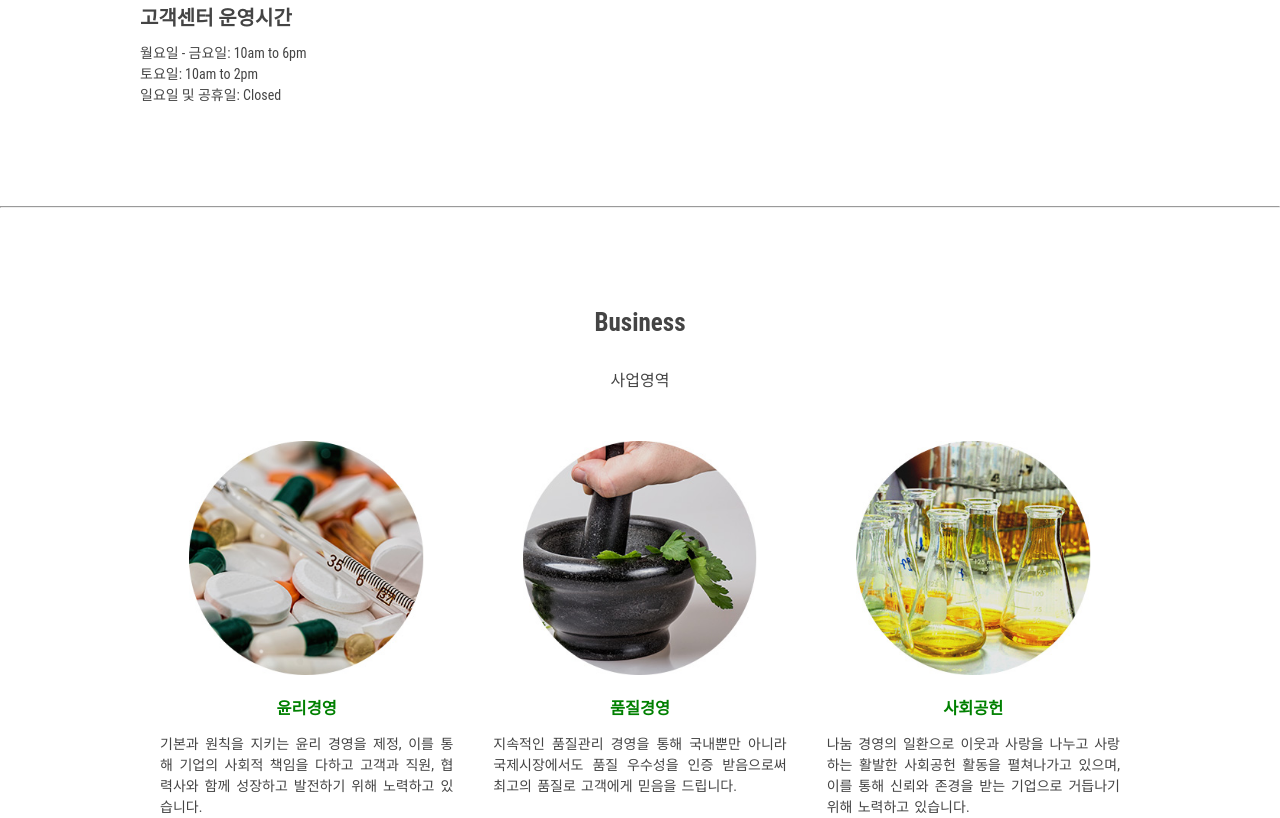
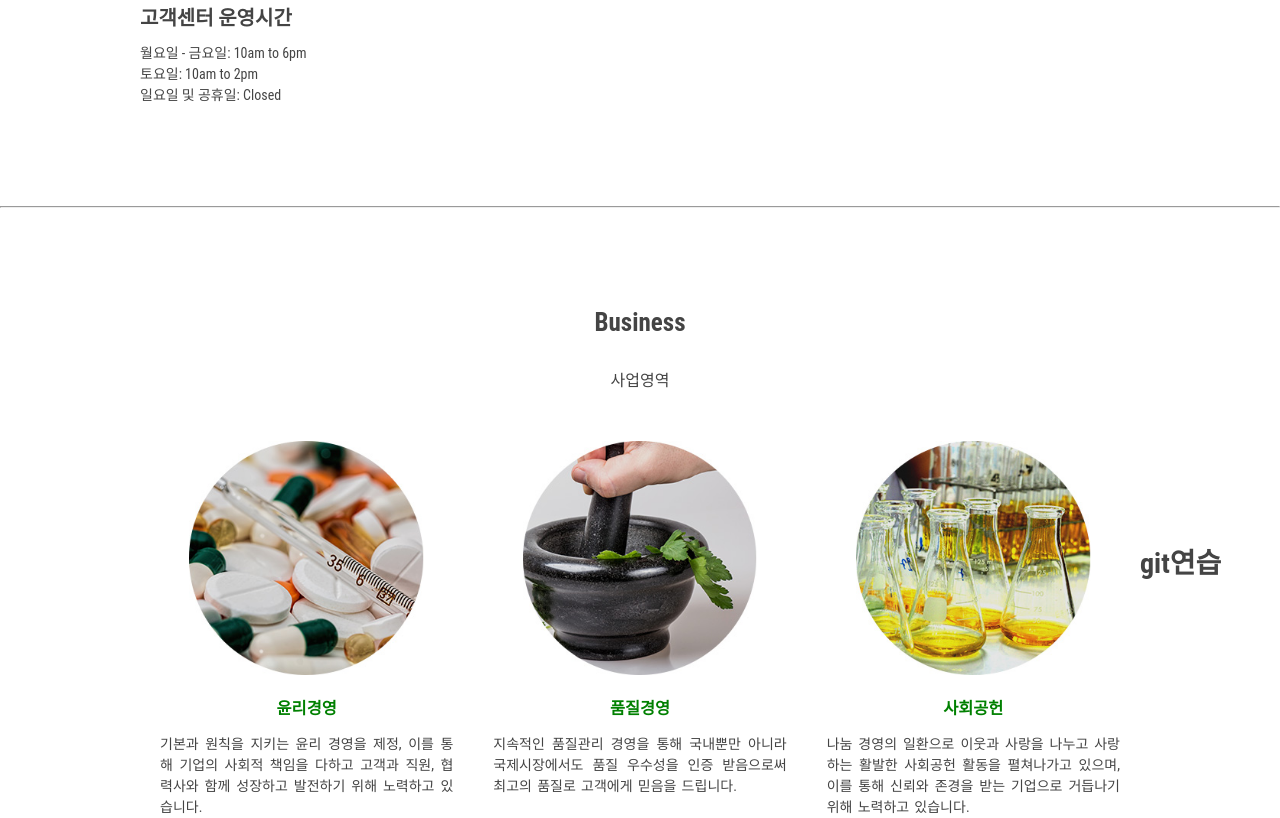
Before and after one commit to tndud129/daol, a plain HTML site: page index.html in a window 1280 px wide. Shown: the part 2957-3775 px from the top of the page. Drawn offline with Linux system fonts and the light colour scheme; a web font is replaced by a local one.

Commit message:
다올 두번째

```diff
--- a/index.html
+++ b/index.html
@@ -148,6 +148,9 @@
 
 
     </div><!-- wrap -->
+
+
+    <h1>git연습</h1>
 </body>
 
 </html>
```
